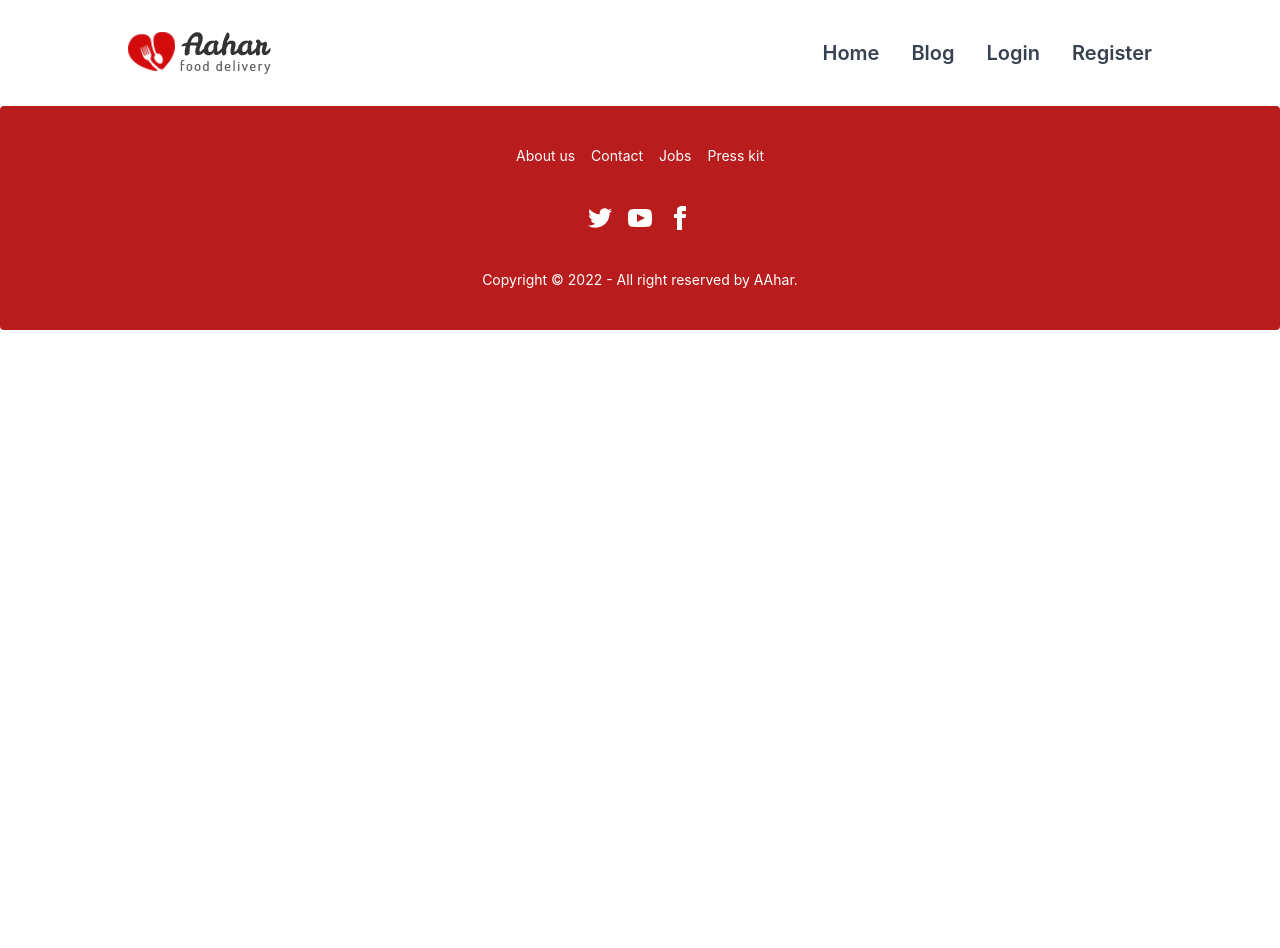
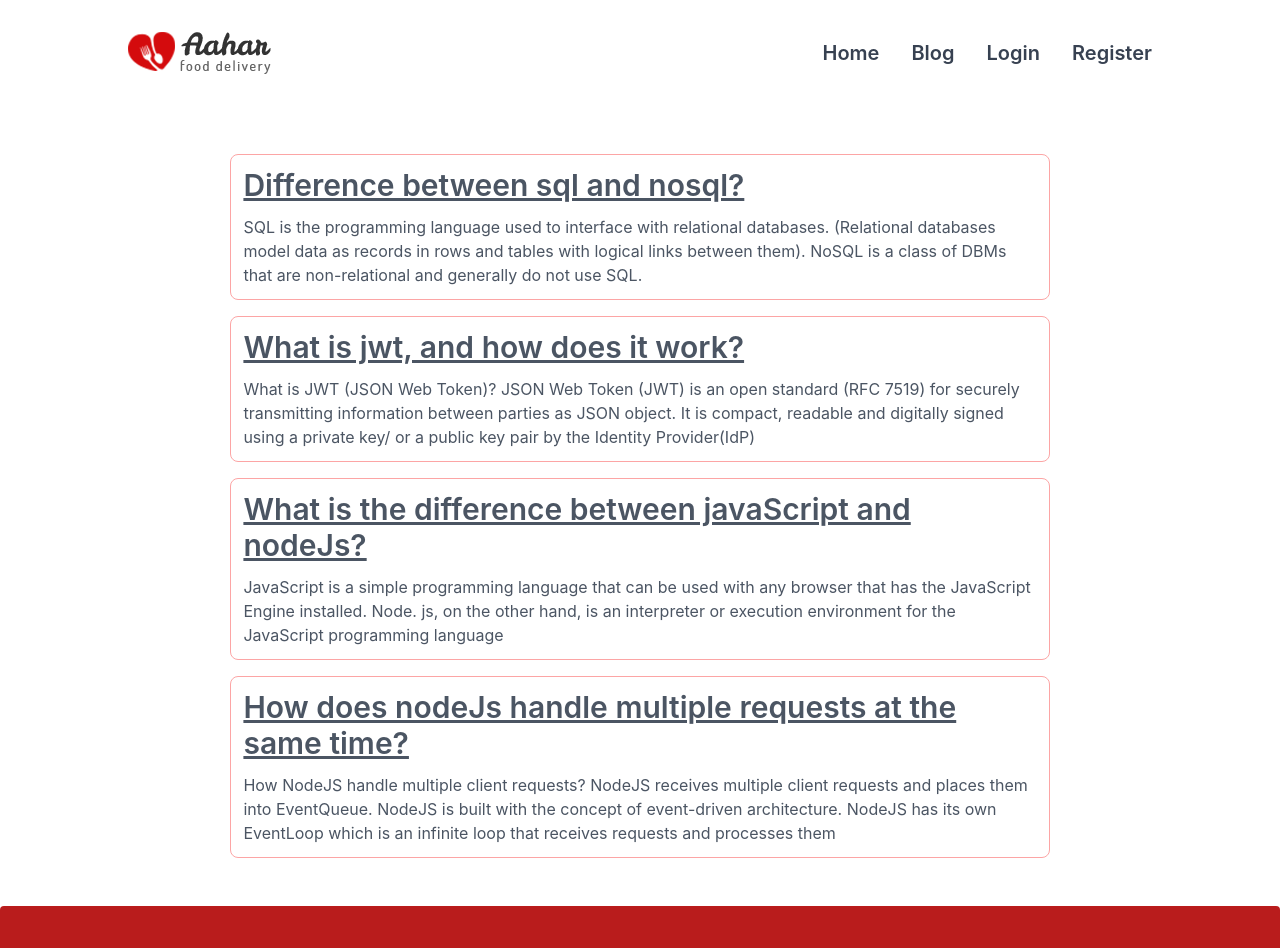
Before and after one commit to muradwahid/AAhar-client, a React (Create React App) app: page /blog in a window 1280 px wide. Shown: the top 948 px of the page. Before the commit the page ends 800 px from the top, so only its background shows below. Built offline with nearby package versions, Linux system fonts and the light colour scheme; no server answers.

Commit message:
blogs all question solved

```diff
--- a/src/pages/Blog/Blog.js
+++ b/src/pages/Blog/Blog.js
@@ -2,9 +2,54 @@ import React from 'react';
 
 const Blog = () => {
     return (
-        <div>
-
+      <div className="w-4/5 mx-auto my-12">
+        <div className="w-4/5 mx-auto border border-red-300 p-3 rounded-lg mb-4">
+          <h2 className="text-3xl font-semibold text-gray-600 underline mb-3">
+            Difference between sql and nosql?
+          </h2>
+          <p className="text-gray-600">
+            SQL is the programming language used to interface with relational
+            databases. (Relational databases model data as records in rows and
+            tables with logical links between them). NoSQL is a class of DBMs
+            that are non-relational and generally do not use SQL.
+          </p>
         </div>
+        <div className="w-4/5 mx-auto border border-red-300 p-3 rounded-lg mb-4">
+          <h2 className="text-3xl font-semibold text-gray-600 underline mb-3">
+            What is jwt, and how does it work?
+          </h2>
+          <p className="text-gray-600">
+            What is JWT (JSON Web Token)? JSON Web Token (JWT) is an open
+            standard (RFC 7519) for securely transmitting information between
+            parties as JSON object. It is compact, readable and digitally signed
+            using a private key/ or a public key pair by the Identity
+            Provider(IdP)
+          </p>
+        </div>
+        <div className="w-4/5 mx-auto border border-red-300 p-3 rounded-lg mb-4">
+          <h2 className="text-3xl font-semibold text-gray-600 underline mb-3">
+            What is the difference between javaScript and nodeJs?
+          </h2>
+          <p className="text-gray-600">
+            JavaScript is a simple programming language that can be used with
+            any browser that has the JavaScript Engine installed. Node. js, on
+            the other hand, is an interpreter or execution environment for the
+            JavaScript programming language
+          </p>
+        </div>
+        <div className="w-4/5 mx-auto border border-red-300 p-3 rounded-lg mb-4">
+          <h2 className="text-3xl font-semibold text-gray-600 underline mb-3">
+            How does nodeJs handle multiple requests at the same time?
+          </h2>
+          <p className="text-gray-600">
+            How NodeJS handle multiple client requests? NodeJS receives multiple
+            client requests and places them into EventQueue. NodeJS is built
+            with the concept of event-driven architecture. NodeJS has its own
+            EventLoop which is an infinite loop that receives requests and
+            processes them
+          </p>
+        </div>
+      </div>
     );
 };
 
```
